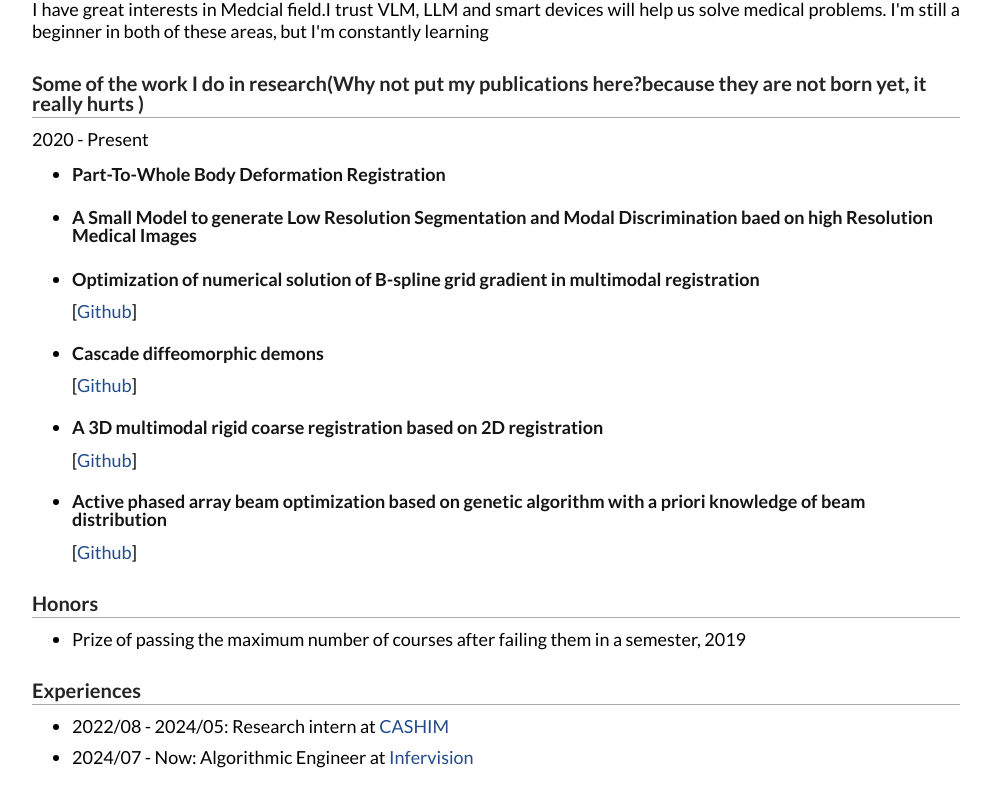
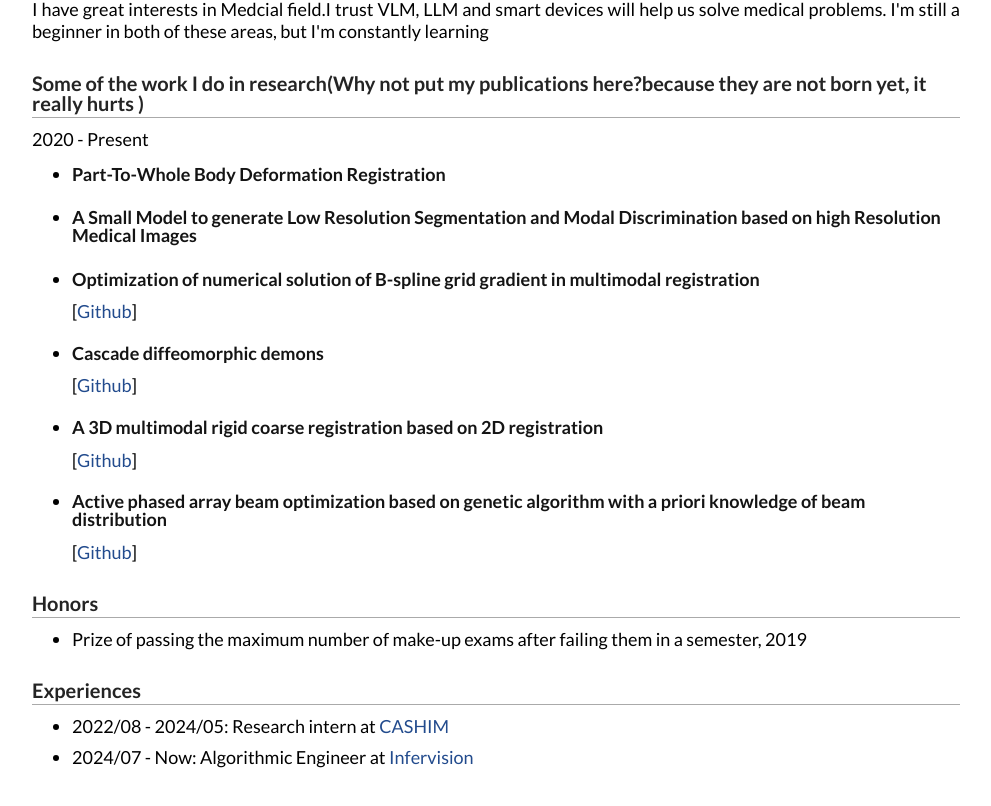
Before and after one commit to xcc-leechaet/xcc-leechaet.github.io, a plain HTML site: page index.html in a window 1280 px wide. Shown: the part 566-1372 px from the top of the page, without its empty margins (144-1135 px from the left). Drawn offline with Linux system fonts and the light colour scheme.

Commit message:
Update index.html

```diff
--- a/index.html
+++ b/index.html
@@ -64,7 +64,7 @@
 	    </p>
     </li>
 	<li> <p style="margin-left: 0px; line-height: 140%; margin-top: 10px; margin-bottom: 10px;">
-		<h3>A Small Model to generate Low Resolution Segmentation and Modal Discrimination baed on high Resolution Medical Images</h3>
+		<h3>A Small Model to generate Low Resolution Segmentation and Modal Discrimination based on high Resolution Medical Images</h3>
 	    </p>
     </li>
 	<li> <p style="margin-left: 0px; line-height: 140%; margin-top: 10px; margin-bottom: 10px;">
@@ -92,7 +92,7 @@
 <h2> Honors </h2>
 <ul>
 	<li>
-		Prize of passing the maximum number of courses after failing them in a semester, 2019
+		Prize of passing the maximum number of make-up exams after failing them in a semester, 2019
 	</li>
 
 </ul>
```
